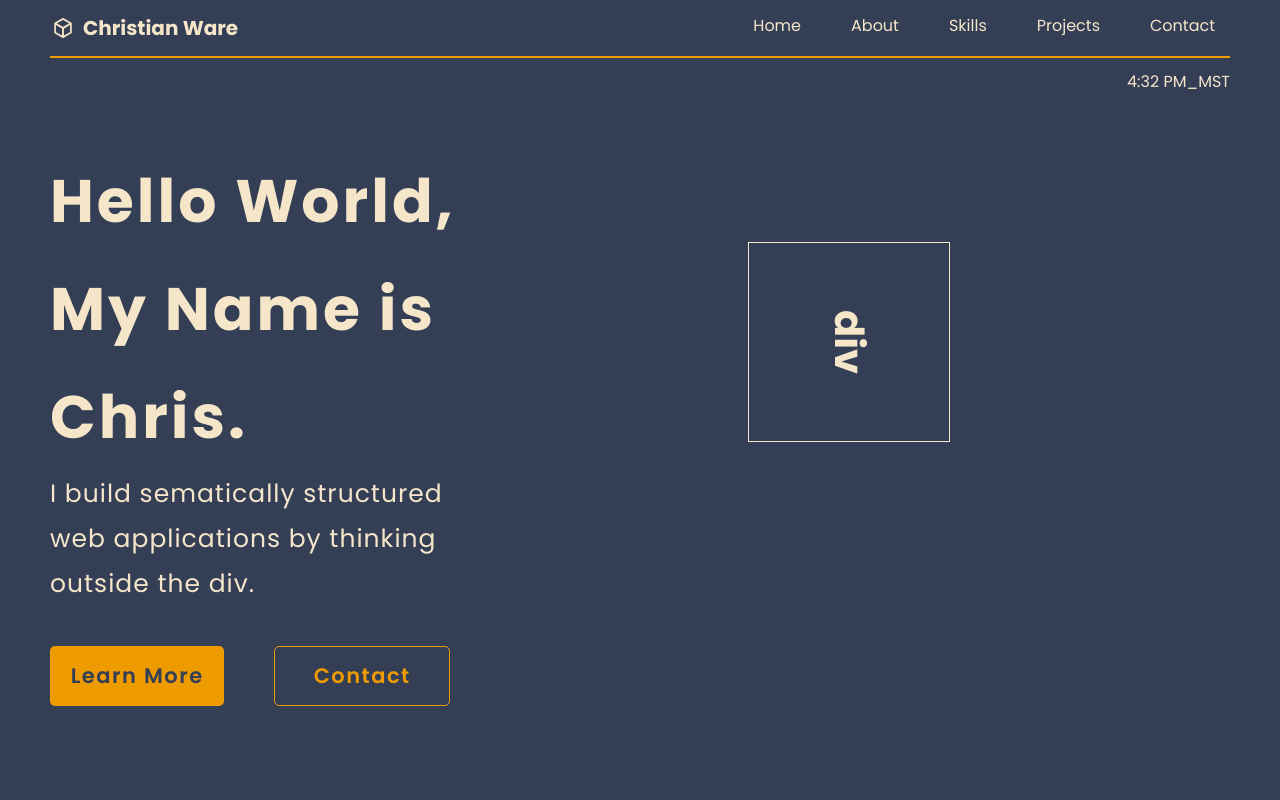
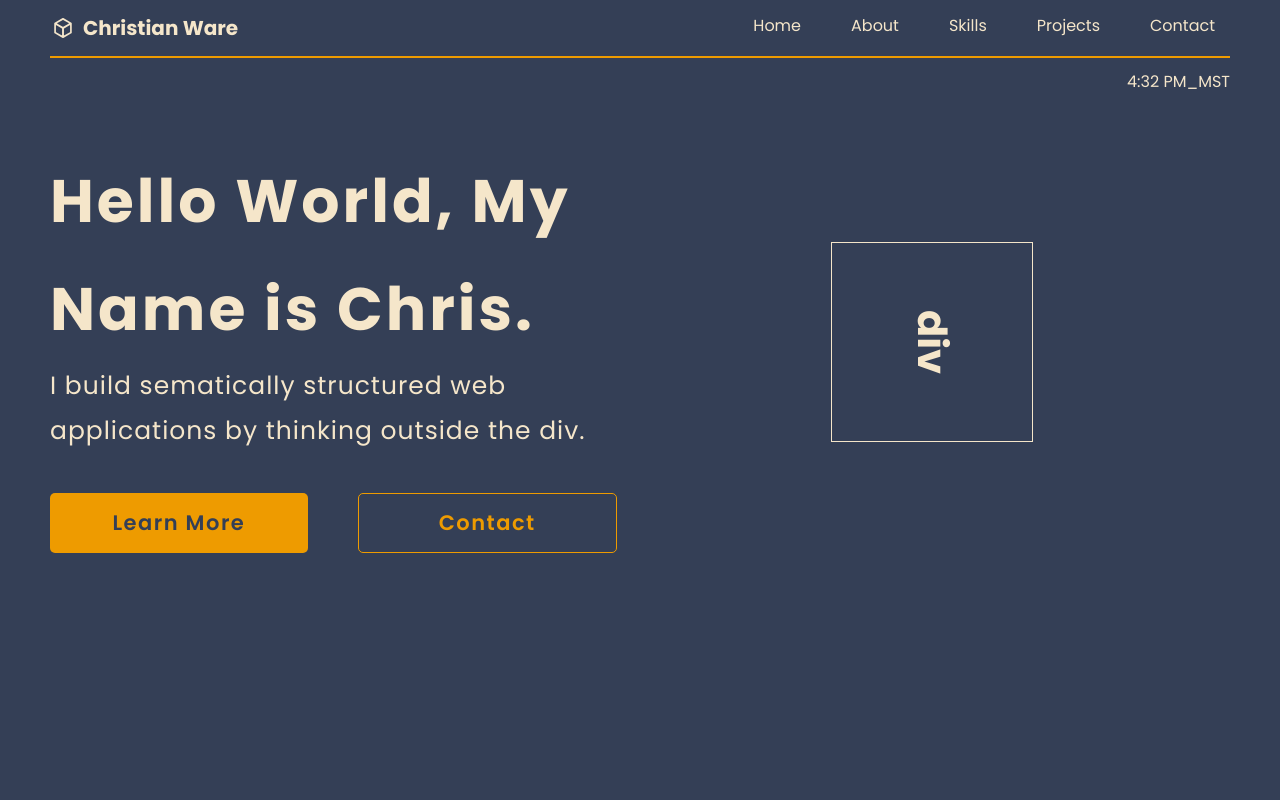
Before and after one commit to ChristianWare/Portland, a Next.js app: page / in a window 1280 px wide. Shown: the top 800 px of the page. Built offline with nearby package versions, Linux system fonts and the light colour scheme.

Commit message:
MQ Final

```diff
--- a/styles/Hero.module.css
+++ b/styles/Hero.module.css
@@ -9,7 +9,8 @@ transition: none;
 }
 
 .heroLeft {
-    flex: 1;
+    flex: 2;
+    transition: none;
 }
 
 .heroName {
@@ -202,11 +203,15 @@ transition: none;
     }
 }
 
-
-
 @media screen and (max-width: 767px) {
     .heroRight {
         margin-top: -500px;
     }
+}
 
+@media screen and (max-width: 567px) {
+    .heroLeft {
+        flex: 1;
+        transition: none;
+    }
 }
--- a/styles/Skills.module.css
+++ b/styles/Skills.module.css
@@ -101,8 +101,7 @@ screen and (max-width: 500px) {
         top: 80px
     }
 }
-/*
-767-501 */
+
 
 @media screen and (min-width: 501px) and (max-width:767px) {
     .cubeContainer {
```
